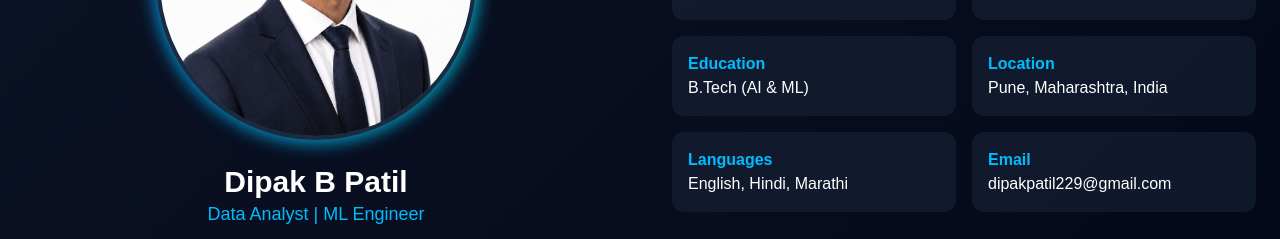
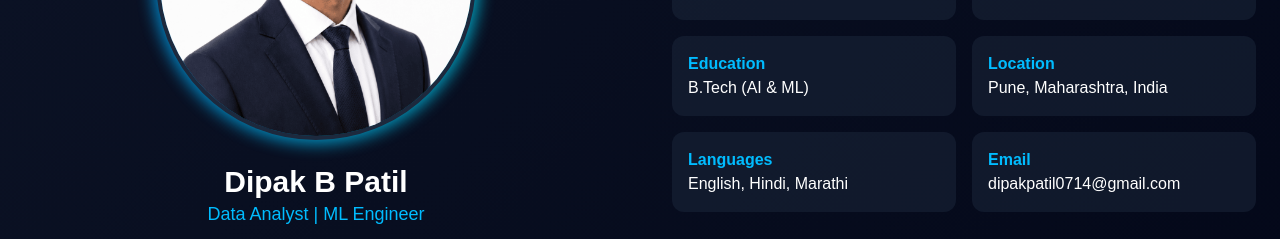
Before and after one commit to dipakpatil8832/Portfolio, a Next.js app: page / in a window 1280 px wide. Shown: the part 1400-1639 px from the top of the page. Built offline with nearby package versions, Linux system fonts and the light colour scheme.

Commit message:
Update portfolio

```diff
--- a/components/About.tsx
+++ b/components/About.tsx
@@ -108,7 +108,7 @@ return ( <section
               Email
             </span>
             <br />
-            dipakpatil229@gmail.com
+            dipakpatil0714@gmail.com
           </div>
 
         </div>
--- a/components/Contact.tsx
+++ b/components/Contact.tsx
@@ -23,7 +23,7 @@ export default function Contact() {
         <div className="flex justify-center gap-10 text-4xl">
 
           <a
-            href="mailto:dipakpatil229@gmail.com"
+            href="mailto:dipakpatil0714@gmail.com"
             className="hover:text-sky-400"
           >
             <FaEnvelope />
```
